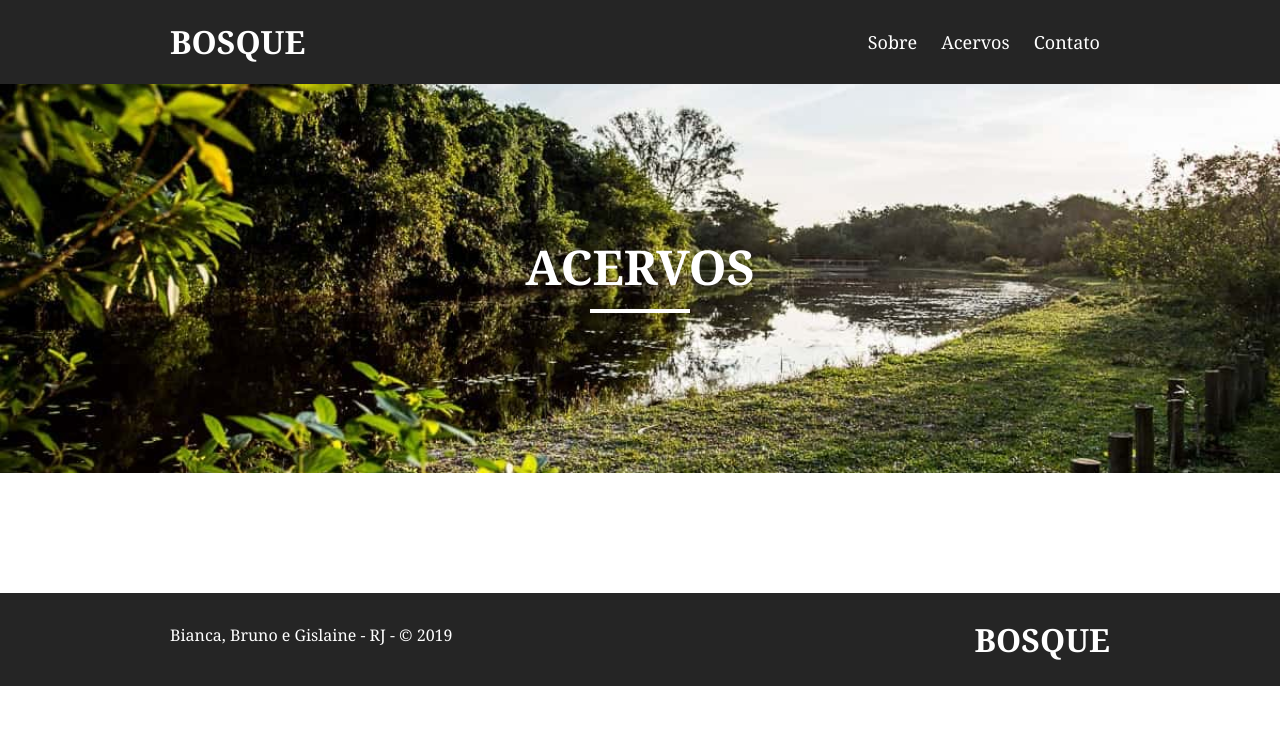
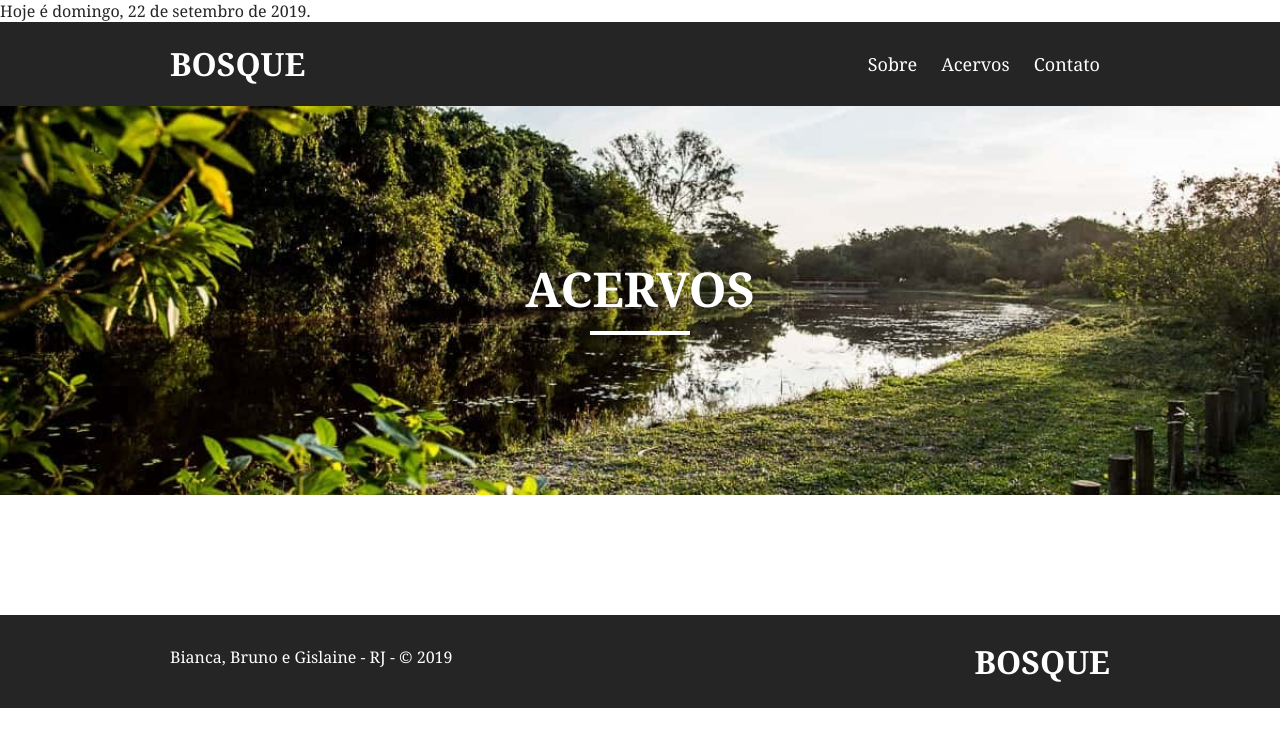
Before and after one commit to gislainep/Web1, a plain HTML site: page acervos.html in a window 1280 px wide. Drawn offline with Linux system fonts and the light colour scheme.

Commit message:
Update acervos.html

```diff
--- a/acervos.html
+++ b/acervos.html
@@ -10,6 +10,14 @@
     <link rel="stylesheet" href="./css/acervos.css">
 </head>
     <body>
+        <script type='text/javascript'>
+
+			dayName = new Array ("domingo", "segunda", "terça", "quarta", "quinta", "sexta", "sábado")
+			monName = new Array ("janeiro", "fevereiro", "março", "abril", "maio", "junho", "julho", "agosto", "setembro", "outubro", "novembro", "dezembro")
+			now = new Date;
+			document.write ("Hoje é " + dayName[now.getDay() ] + ", " + now.getDate () + " de " + monName [now.getMonth() ]   +  " de "  +     now.getFullYear () + ". ")
+
+		</script>
         <header class="menu">
             <div class="menu-principal">
                 <a class="menu-logo" href="./index.html"> <h1>Bosque </h1> </a>
```
